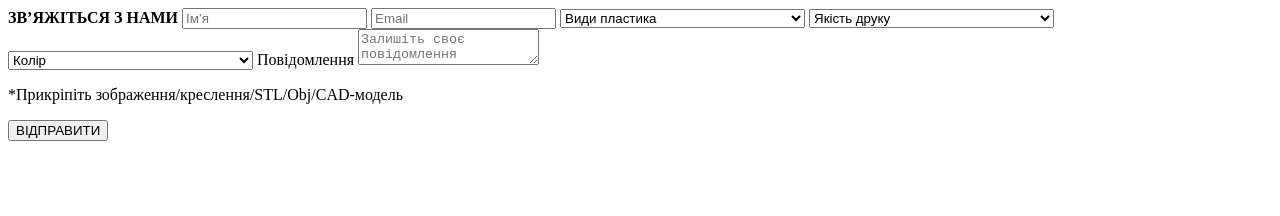
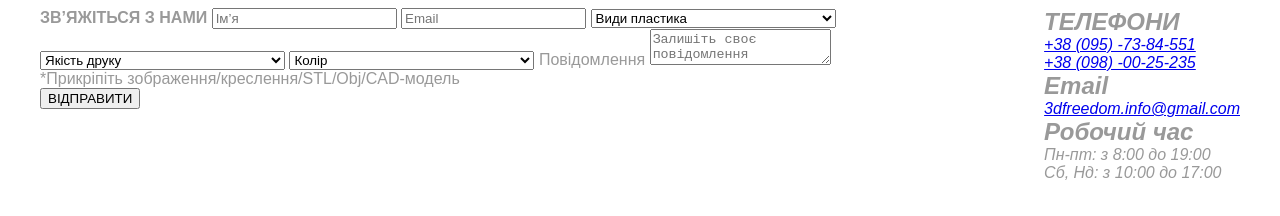
Before and after one commit to Kuzia30/order, a plain HTML site: page form.html in a window 1280 px wide. Drawn offline with Linux system fonts and the light colour scheme.

Commit message:
add address

```diff
--- a/css/style.css
+++ b/css/style.css
@@ -206,3 +206,10 @@ body {
   margin-left: 30px;
   margin-top: 30px;
 }
+
+/* section */
+.section {
+  margin: 0 auto;
+  display: flex;
+  width: 1200px;
+}
--- a/form.html
+++ b/form.html
@@ -1,19 +1,31 @@
 <!DOCTYPE html>
 <html lang="en">
   <head>
-    <meta charset="UTF-8">
-    <meta http-equiv="X-UA-Compatible" content="IE=edge">
-    <meta name="viewport" content="width=device-width, initial-scale=1.0">
+    <meta charset="UTF-8" />
+    <meta http-equiv="X-UA-Compatible" content="IE=edge" />
+    <meta name="viewport" content="width=device-width, initial-scale=1.0" />
     <title>Document</title>
+    <link rel="stylesheet" href="./css/style.css">
   </head>
   <body>
     <section class="section">
       <form class="order-form" name="order-form">
-            <strong class="order-form__title">ЗВ’ЯЖІТЬСЯ З НАМИ
-            </strong>
-            <input name="order-name" type="text" required minlength="2" placeholder="Ім’я" />
-            <input name="order-mail" type="email" required minlength="2" placeholder="Email" />
-            <select name="plastic" >
+        <strong class="order-form__title">ЗВ’ЯЖІТЬСЯ З НАМИ </strong>
+        <input
+          name="order-name"
+          type="text"
+          required
+          minlength="2"
+          placeholder="Ім’я"
+        />
+        <input
+          name="order-mail"
+          type="email"
+          required
+          minlength="2"
+          placeholder="Email"
+        />
+        <select name="plastic">
           <option value="no">Види пластика</option>
           <option value="300">300 мікрон</option>
           <option value="200">200 мікрон</option>
@@ -35,10 +47,46 @@
           <option value="support">Труднощі у виборі - ми допоможемо</option>
         </select>
         <label for="comment">Повідомлення</label>
-            <textarea name="modal-comment" name="comment" id="comment" placeholder="Залишіть своє повідомлення"></textarea>
+        <textarea
+          name="modal-comment"
+          name="comment"
+          id="comment"
+          placeholder="Залишіть своє повідомлення"
+        ></textarea>
         <p>*Прикріпіть зображення/креслення/STL/Obj/CAD-модель</p>
         <button type="submit">ВІДПРАВИТИ</button>
       </form>
+      <address class="address-section">
+        <div class="address__tel">
+          <h2 class="caption">ТЕЛЕФОНИ</h2>
+          <ul class="tel__list">
+            <li class="tel__item">
+              <a href="tel:+380957384551" class="tel__link"
+                >+38 (095) -73-84-551</a
+              >
+            </li>
+            <li class="tel__item">
+              <a href="tel:+380980025235" class="tel__link"
+                >+38 (098) -00-25-235</a
+              >
+            </li>
+          </ul>
+        </div>
+        <div class="address__mail">
+          <h2 class="caption">Email</h2>
+          <a class="address__mail--link" href="mailto:3dfreedom.info@gmail.com"
+            >3dfreedom.info@gmail.com</a
+          >
+        </div>
+        <div class="address__time">
+          <h2 class="caption">Робочий час</h2>
+          <ul class="time__list">
+            <li class="time__item">Пн-пт: з 8:00 до 19:00</li>
+            <li class="time__item">Сб, Нд: з 10:00 до 17:00</li>
+          </ul>
+        </div>
+        <div class="photo-puzzle"></div>
+      </address>
     </section>
   </body>
 </html>
```
Lines whose indentation alone changed are shown as unchanged.
